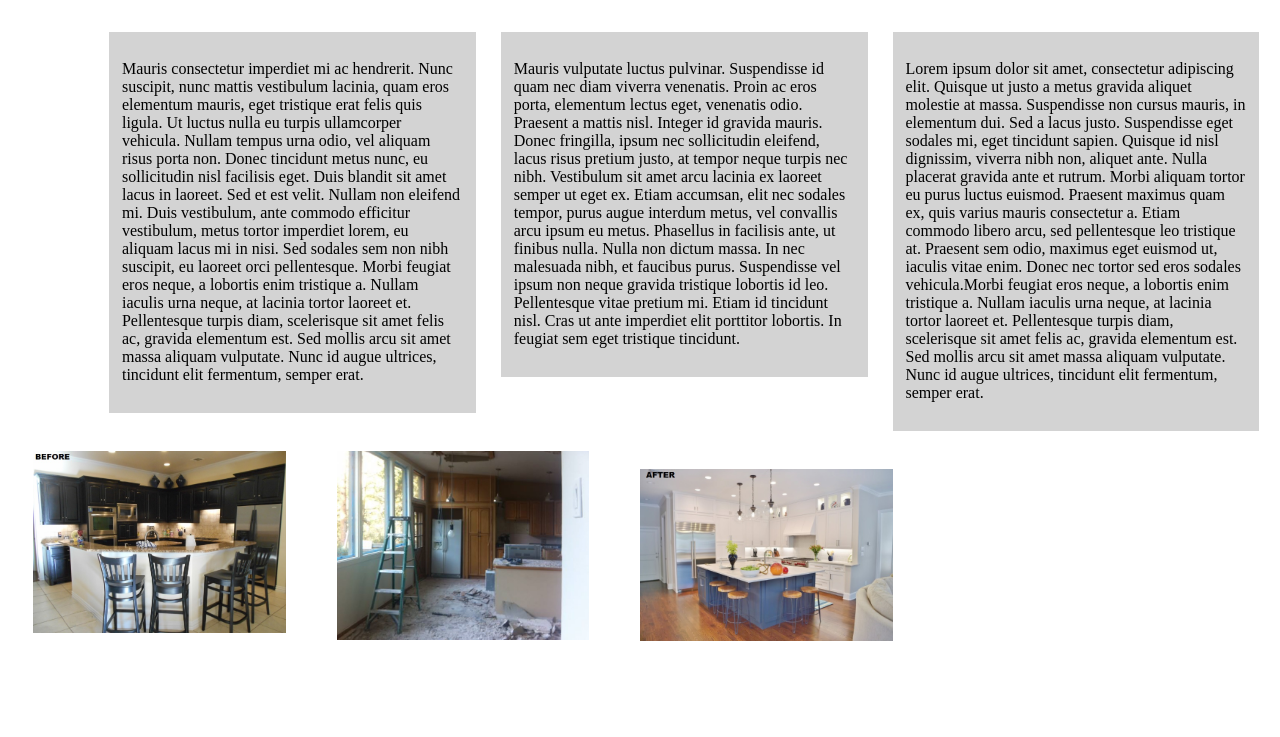
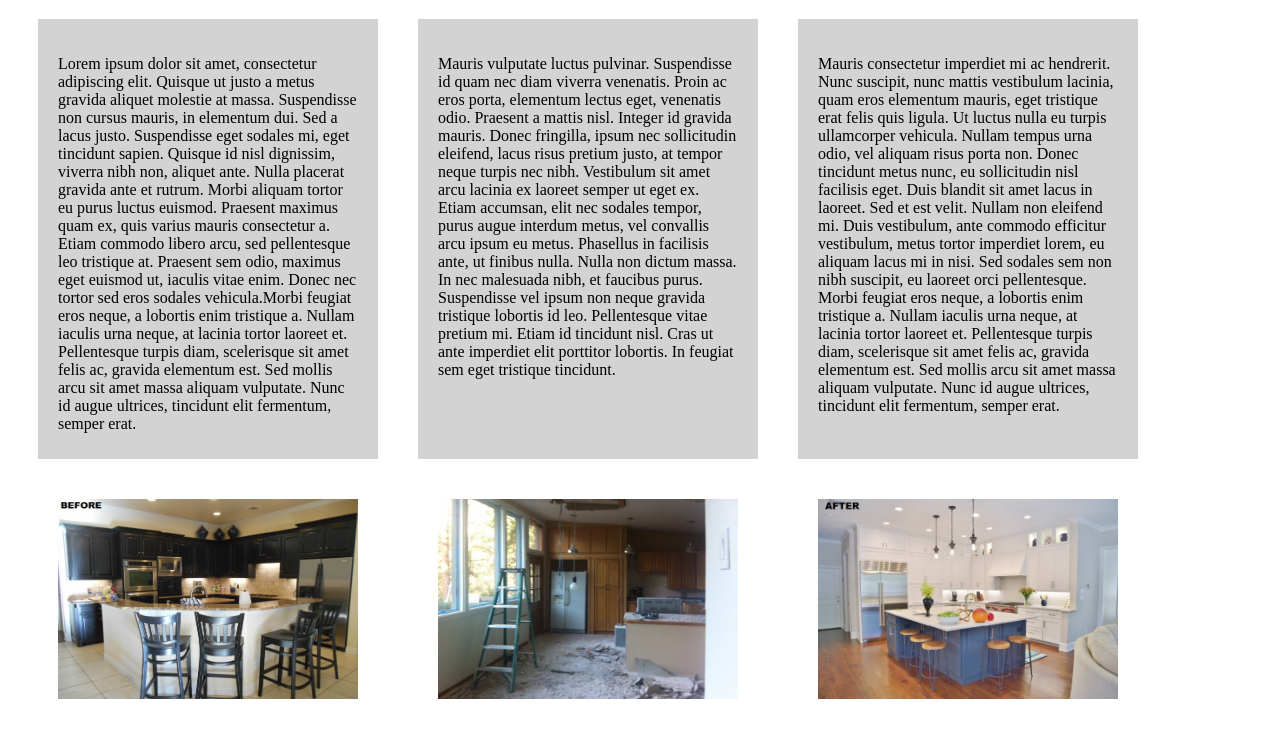
Before and after one commit to githubninan/Interior-renovation, a plain HTML site: page index.html in a window 1280 px wide. Shown: the part 61-798 px from the top of the page. Drawn offline with Linux system fonts and the light colour scheme.

Commit message:
corrected columns and images styling, size, padding, margins

```diff
--- a/CSS/styles.css
+++ b/CSS/styles.css
@@ -2,18 +2,22 @@ h1 {
   text-align: center;
 }
 
-img{
-  width: 20%;
+.column {
+  width: 300px;
+  height: 400px;
   float: left;
-  padding: 1%;
-  margin: 1%;
-
+  background-color: lightgray;
+  padding: 20px;
+  margin-left: 30px;
+  margin-right: 10px;
+  margin-bottom: 10px;
 }
-
-.column {
-  width: 27%;
-  float: right;
-  background-color: lightgray;
-  padding: 1%;
-  margin: 1%
+img {
+  width: 300px;
+  height: 200px;
+  float: left;
+  padding: 20px;
+  margin-left:30px;
+  margin-right: 10px;
+  margin-top: 10px;
 }
```
